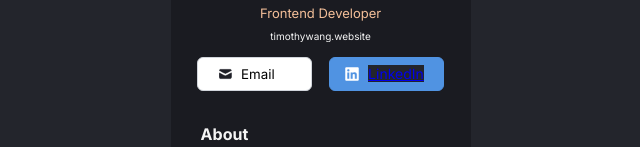
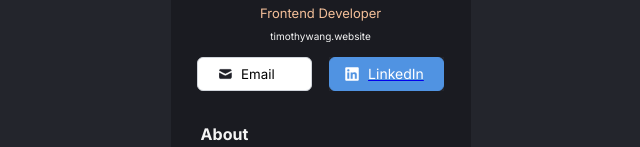
Before and after one commit to timzw961/react-solo-project-1, a React (Create React App) app: page / in a window 1280 px wide. Shown: the part 385-532 px from the top of the page, without its empty margins (343-983 px from the left). Built offline with nearby package versions, Linux system fonts and the light colour scheme.

Commit message:
update a

```diff
--- a/src/components/Info.js
+++ b/src/components/Info.js
@@ -15,9 +15,11 @@ export default function Info(){
                     <img src={mail}/>
                     Email
                 </button>
+                <a href="https://www.linkedin.com/in/timothy-wang-8bbb521b0/">
                 <button className = "info_linkedinbutton">
-                    <img src={linkin}/> <a href="https://www.linkedin.com/in/timothy-wang-8bbb521b0/">LinkedIn</a>
+                    <img src={linkin}/> LinkedIn
                 </button>
+                </a>
             </div>
         </info>
     )
```
